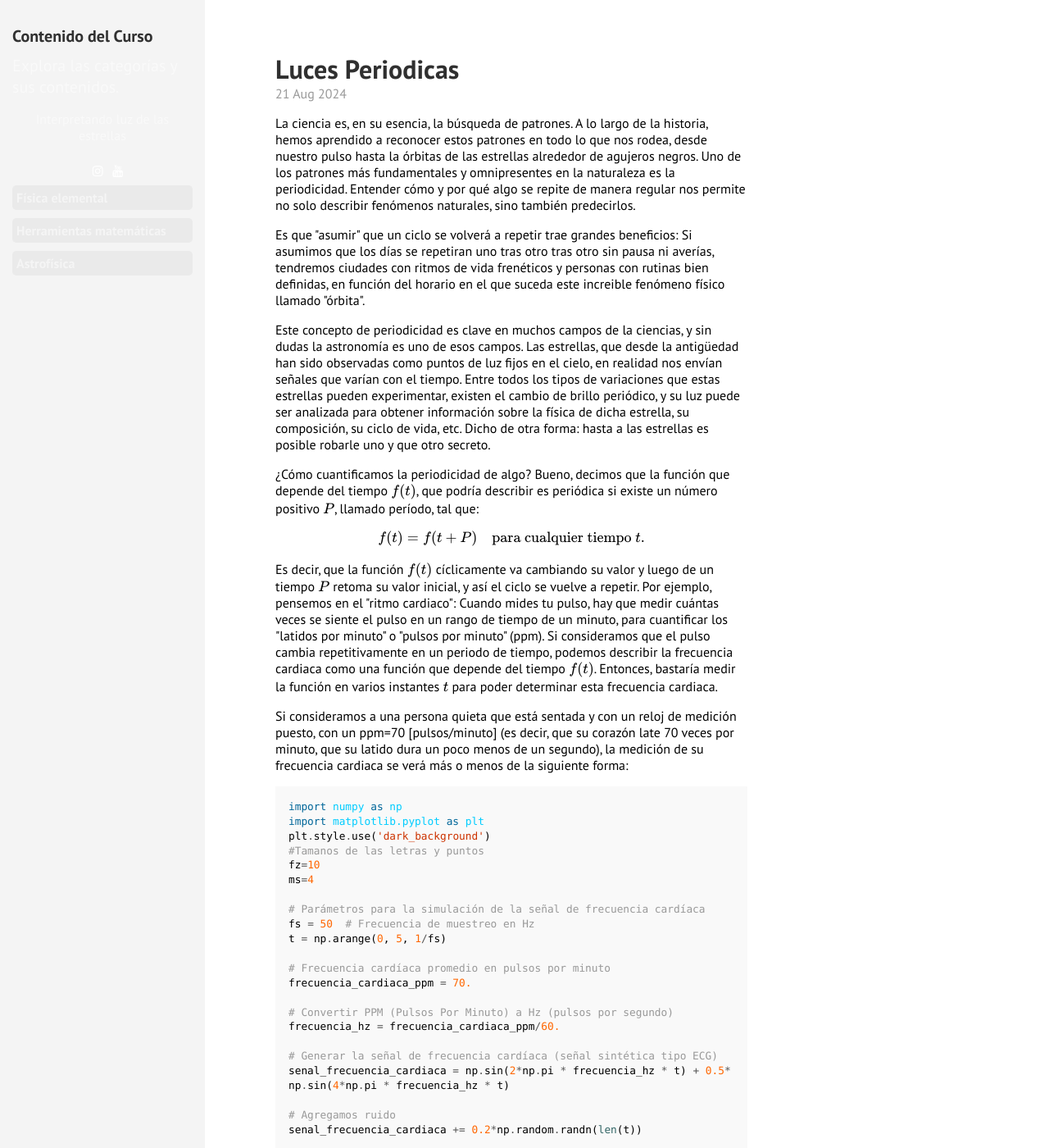
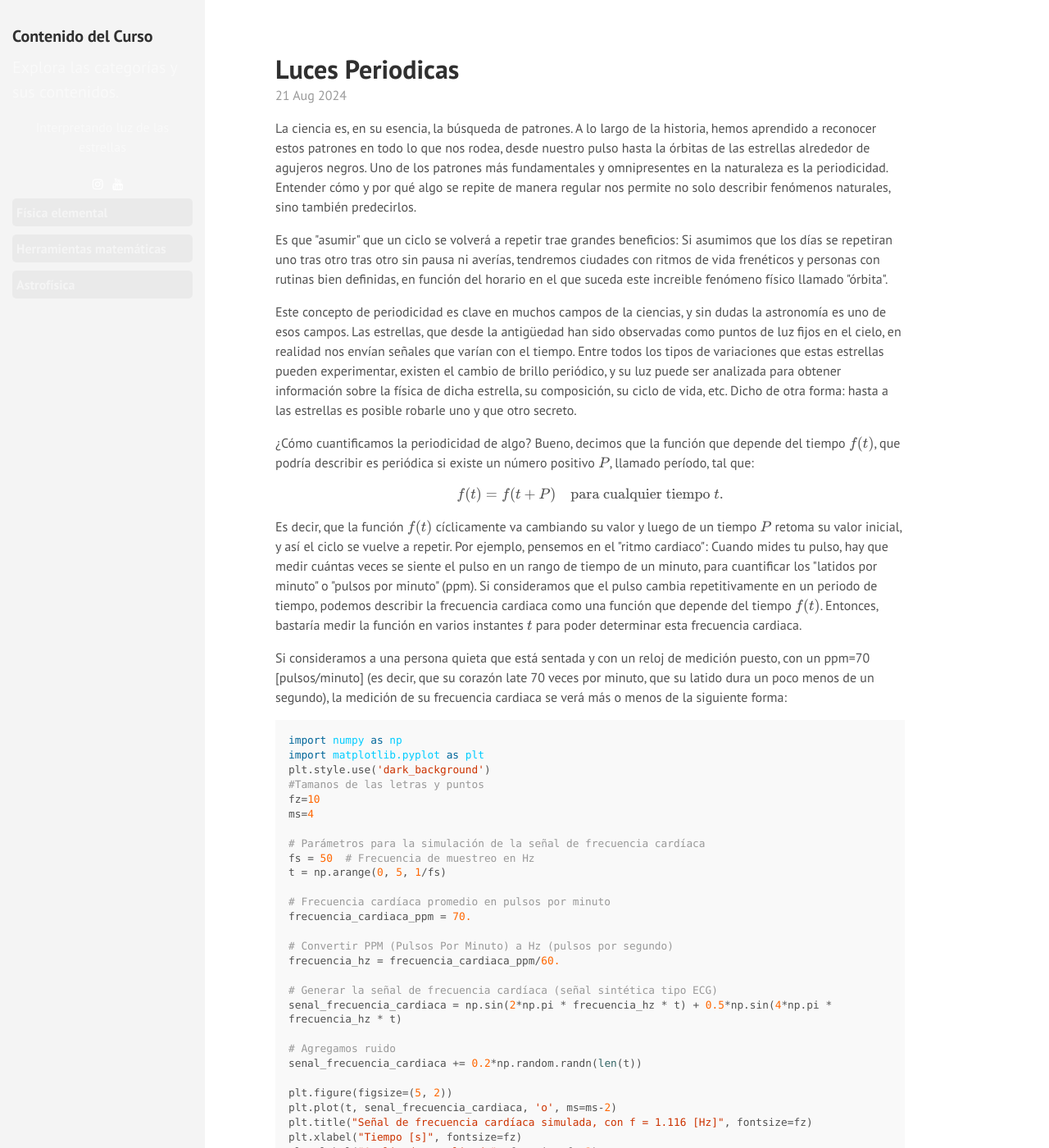
Before and after one commit to nicomedinap/Cursos, a Jekyll site: the page built from index.html, in a window 1280 px wide and 1400 px high. Shown: the whole window at 82% size. Built offline with Jekyll 4.4.1, drawn with Linux system fonts in a browser that asks for light colours; formulas are drawn with MathJax 3; a script that is not in the unit is left out; the list of posts is cut into pages by our own code.

Commit message:
Update poole.css

```diff
--- a/public/css/poole.css
+++ b/public/css/poole.css
@@ -1,40 +1,10 @@
 /*
- *                        ___
- *                       /\_ \
- *  _____     ___     ___\//\ \      __
- * /\ '__`\  / __`\  / __`\\ \ \   /'__`\
- * \ \ \_\ \/\ \_\ \/\ \_\ \\_\ \_/\  __/
- *  \ \ ,__/\ \____/\ \____//\____\ \____\
- *   \ \ \/  \/___/  \/___/ \/____/\/____/
- *    \ \_\
- *     \/_/
- *
- * Designed, built, and released under MIT license by @mdo. Learn more at
- * https://github.com/poole/poole.
+ * CSS sin diseño responsivo
  */
-
-
-/*
- * Contents
- *
- * Body resets
- * Custom type
- * Messages
- * Container
- * Masthead
- * Posts and pages
- * Pagination
- * Reverse layout
- * Themes
- */
-
 
 /*
  * Body resets
- *
- * Update the foundational and global aspects of the page.
  */
-
 * {
   -webkit-box-sizing: border-box;
      -moz-box-sizing: border-box;
@@ -47,18 +17,11 @@ body {
   padding: 0;
 }
 
-<! Modifique fontsize de 20 a 10 >
-
 html {
   font-family: "Helvetica Neue", Helvetica, Arial, sans-serif;
   font-size: 20px;
   line-height: 1.5;
 }
-/*@media (min-width: 38rem) {
- * html {
- *   font-size: 20px;
-  }
-*/}
 
 body {
   color: #515151;
@@ -67,18 +30,16 @@ body {
       -ms-text-size-adjust: 100%;
 }
 
-/* No `:visited` state is required by default (browsers will use `a`) */
 a {
   color: #268bd2;
   text-decoration: none;
 }
-/* `:focus` is linked to `:hover` for basic accessibility */
+
 a:hover,
 a:focus {
   text-decoration: underline;
 }
 
-/* Headings */
 h1, h2, h3, h4, h5, h6 {
   margin-bottom: .5rem;
   font-weight: bold;
@@ -86,22 +47,21 @@ h1, h2, h3, h4, h5, h6 {
   color: #313131;
   text-rendering: optimizeLegibility;
 }
-h1 {
+
+h1, h2 {
   font-size: 2rem;
 }
-h2 {
-  font-size: 2rem;
-}
+
 h3 {
   margin-top: 1.5rem;
   font-size: 1.25rem;
 }
+
 h4, h5, h6 {
   margin-top: 1rem;
   font-size: 1rem;
 }
 
-/* Body text */
 p {
   margin-top: 0;
   margin-bottom: 1rem;
@@ -111,8 +71,6 @@ strong {
   color: #303030;
 }
 
-
-/* Lists */
 ul, ol, dl {
   margin-top: 0;
   margin-bottom: 1rem;
@@ -121,11 +79,11 @@ ul, ol, dl {
 dt {
   font-weight: bold;
 }
+
 dd {
   margin-bottom: .5rem;
 }
 
-/* Misc */
 hr {
   position: relative;
   margin: 1.5rem 0;
@@ -140,16 +98,17 @@ abbr {
   color: #555;
   text-transform: uppercase;
 }
+
 abbr[title] {
   cursor: help;
   border-bottom: 1px dotted #e5e5e5;
 }
 
-/* Code */
 code,
 pre {
   font-family: Menlo, Monaco, "Courier New", monospace;
 }
+
 code {
   padding: .25em .5em;
   font-size: 85%;
@@ -157,6 +116,7 @@ code {
   background-color: #f9f9f9;
   border-radius: 3px;
 }
+
 pre {
   display: block;
   margin-top: 0;
@@ -164,44 +124,28 @@ pre {
   padding: 1rem;
   font-size: .8rem;
   line-height: 1.4;
-  white-space: pre;
   white-space: pre-wrap;
-  word-break: break-all;
   word-wrap: break-word;
   background-color: #f9f9f9;
 }
+
 pre code {
   padding: 0;
   font-size: 100%;
   color: inherit;
   background-color: transparent;
 }
-.highlight {
-  margin-bottom: 1rem;
-  border-radius: 4px;
-}
-.highlight pre {
-  margin-bottom: 0;
-}
 
-/* Quotes */
 blockquote {
   padding: .5rem 1rem;
   margin: .8rem 0;
   color: #7a7a7a;
   border-left: .25rem solid #e5e5e5;
 }
+
 blockquote p:last-child {
   margin-bottom: 0;
 }
-
-/* @media (min-width: 30rem) {
- * blockquote {
- *   padding-right: 5rem;
- *   padding-left: 1.25rem;
- * }
- }
-*/
 
 img {
   display: block;
@@ -209,42 +153,28 @@ img {
   border-radius: 5px;
 }
 
-/* Tables */
 table {
   margin-bottom: 1rem;
   width: 100%;
   border: 1px solid #e5e5e5;
   border-collapse: collapse;
 }
+
 td,
 th {
   padding: .25rem .5rem;
   border: 1px solid #e5e5e5;
 }
+
 tbody tr:nth-child(odd) td,
 tbody tr:nth-child(odd) th {
   background-color: #f9f9f9;
 }
 
-
-/*
- * Custom type
- *
- * Extend paragraphs with `.lead` for larger introductory text.
- */
-
 .lead {
   font-size: 1.25rem;
   font-weight: 300;
 }
-
-
-/*
- * Messages
- *
- * Show alert messages to users. You may add it to single elements like a `<p>`,
- * or to a parent if there are multiple elements to show.
- */
 
 .message {
   margin-bottom: 1rem;
@@ -253,73 +183,42 @@ tbody tr:nth-child(odd) th {
   background-color: #f9f9f9;
 }
 
-
-/*
- * Container
- *
- * Center the page content.
- */
-
 .container {
-  max-width: 38rem;
+  max-width: none;
   padding-left:  1rem;
   padding-right: 1rem;
   margin-left:  auto;
   margin-right: auto;
 }
 
-
-/*
- * Masthead
- *
- * Super small header above the content for site name and short description.
- */
-
 .masthead {
   padding-top:    1rem;
   padding-bottom: 1rem;
   margin-bottom: 3rem;
 }
+
 .masthead-title {
   margin-top: 0;
   margin-bottom: 0;
   color: #505050;
 }
-.masthead-title a {
-  color: #505050;
-}
-.masthead-title small {
-  font-size: 5%;
-  font-weight: 400;
-  color: #c0c0c0;
-  letter-spacing: 0;
-}
-
-
-/*
- * Posts and pages
- *
- * Each post is wrapped in `.post` and is used on default and post layouts. Each
- * page is wrapped in `.page` and is only used on the page layout.
- */
 
 .page,
 .post {
   margin-bottom: 4em;
 }
 
-/* Blog post or page title */
 .page-title,
 .post-title,
 .post-title a {
   color: #303030;
 }
+
 .page-title,
 .post-title {
   margin-top: 0;
 }
 
-/* Meta data line below post title */
 .post-date {
   display: block;
   margin-top: -.5rem;
@@ -327,80 +226,32 @@ tbody tr:nth-child(odd) th {
   color: #9a9a9a;
 }
 
-/* Related posts */
 .related {
   padding-top: 2rem;
   padding-bottom: 2rem;
   border-top: 1px solid #eee;
 }
+
 .related-posts {
   padding-left: 0;
   list-style: none;
 }
-.related-posts h3 {
-  margin-top: 0;
-}
+
 .related-posts li small {
   font-size: 25%;
   color: #999;
 }
-.related-posts li a:hover {
-  color: #268bd2;
-  text-decoration: none;
-}
-.related-posts li a:hover small {
-  color: inherit;
-}
-
-
-/*
- * Pagination
- *
- * Super lightweight (HTML-wise) blog pagination. `span`s are provide for when
- * there are no more previous or next posts to show.
- */
 
 .pagination {
-  overflow: hidden; /* clearfix */
-  margin-left: -1rem;
-  margin-right: -1rem;
+  overflow: hidden;
+  margin: 3rem 0;
   font-family: "PT Sans", Helvetica, Arial, sans-serif;
   color: #ccc;
   text-align: center;
 }
 
-/* Pagination items can be `span`s or `a`s */
 .pagination-item {
-  display: block;
+  display: inline-block;
   padding: 1rem;
   border: 1px solid #eee;
 }
-.pagination-item:first-child {
-  margin-bottom: -1px;
-}
-
-/* Only provide a hover state for linked pagination items */
-a.pagination-item:hover {
-  background-color: #f5f5f5;
-}
-
-/* @media (min-width: 30rem) {
- * .pagination {
- *   margin: 3rem 0;
- * }
- * .pagination-item {
- *   float: left;
- *   width: 50%;
- * }
- * .pagination-item:first-child {
- *   margin-bottom: 0;
- *   border-top-left-radius:    4px;
- *   border-bottom-left-radius: 4px;
- * }
- * .pagination-item:last-child {
- *   margin-left: -1px;
- *   border-top-right-radius:    4px;
- *   border-bottom-right-radius: 4px;
- * }
- }
-*/
```
